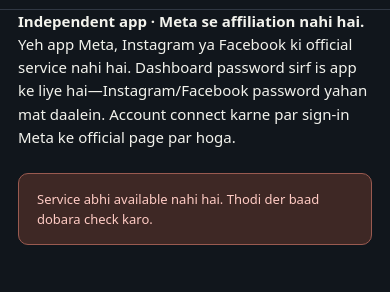
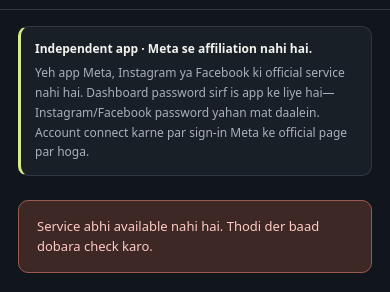
Before and after one commit to uzairking97559-byte/instagram-publisher-backend, a website: page public/index.html in a window 390 px wide. Shown: the part 61-353 px from the top of the page. Drawn offline with Linux system fonts and the light colour scheme; no server answers.

Commit message:
Style the service identity notice

```diff
--- a/public/styles.css
+++ b/public/styles.css
@@ -544,3 +544,29 @@
     font-size:22px
   }
 }
+
+.independence-notice {
+  margin:24px 0 0;
+  padding:15px 18px;
+  border:1px solid var(--line);
+  border-left:3px solid var(--lime);
+  border-radius:10px;
+  background:var(--panel);
+  font-size:13px
+}
+.independence-notice strong {
+  display:block;
+  font-weight:650
+}
+.independence-notice p {
+  margin:5px 0 0;
+  color:var(--muted);
+  line-height:1.65
+}
+@media (max-width:600px) {
+  .independence-notice {
+    margin-top:16px;
+    padding:13px 14px;
+    font-size:12px
+  }
+}
```
